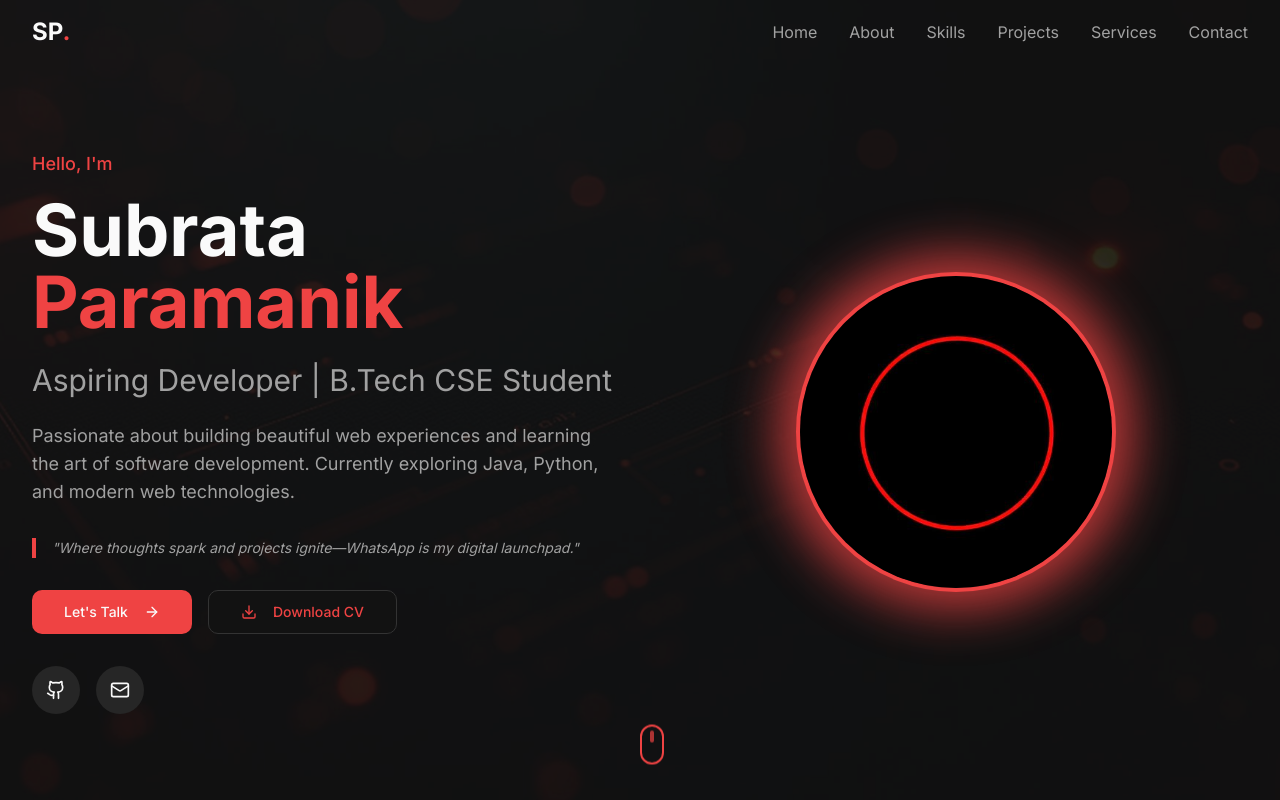
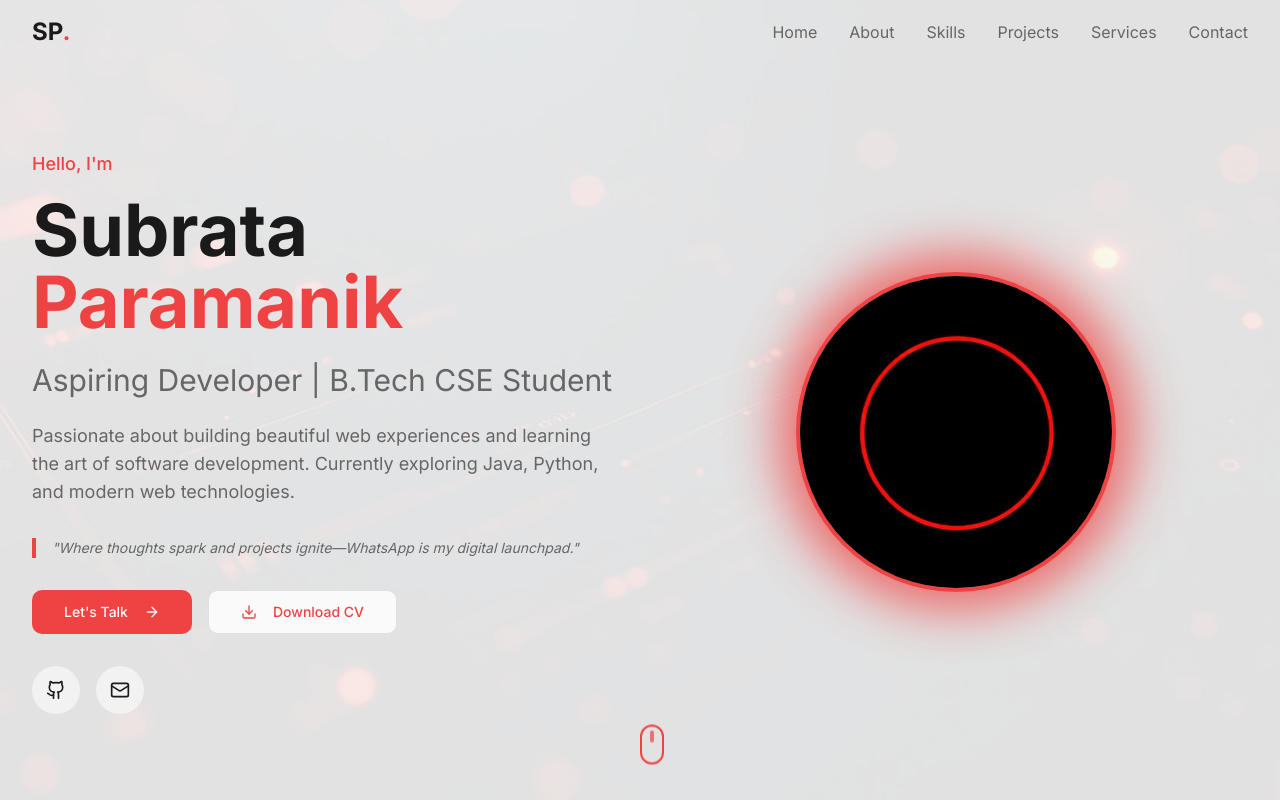
Before and after one commit to subrata-coder/portfolio-contactform, a React (Vite) app: page / in a window 1280 px wide. Shown: the top 800 px of the page. Built offline with nearby package versions, Linux system fonts and the light colour scheme; the HTML template or start-up script is replaced by a standard one.

Commit message:
Refactor: Switch to light theme
Update CSS variables and styles to implement a light theme for the website.

```diff
--- a/src/index.css
+++ b/src/index.css
@@ -8,23 +8,23 @@ All colors MUST be HSL.
 
 @layer base {
   :root {
-    --background: 0 0% 7%;
-    --foreground: 0 0% 98%;
+    --background: 0 0% 98%;
+    --foreground: 0 0% 10%;
 
-    --card: 0 0% 10%;
-    --card-foreground: 0 0% 98%;
+    --card: 0 0% 100%;
+    --card-foreground: 0 0% 10%;
 
-    --popover: 0 0% 10%;
-    --popover-foreground: 0 0% 98%;
+    --popover: 0 0% 100%;
+    --popover-foreground: 0 0% 10%;
 
     --primary: 0 84% 60%;
     --primary-foreground: 0 0% 98%;
 
-    --secondary: 0 0% 15%;
-    --secondary-foreground: 0 0% 98%;
+    --secondary: 0 0% 95%;
+    --secondary-foreground: 0 0% 10%;
 
-    --muted: 0 0% 20%;
-    --muted-foreground: 0 0% 63%;
+    --muted: 0 0% 90%;
+    --muted-foreground: 0 0% 40%;
 
     --accent: 0 84% 60%;
     --accent-foreground: 0 0% 98%;
@@ -32,16 +32,16 @@ All colors MUST be HSL.
     --destructive: 0 84% 60%;
     --destructive-foreground: 0 0% 98%;
 
-    --border: 0 0% 20%;
-    --input: 0 0% 20%;
+    --border: 0 0% 88%;
+    --input: 0 0% 88%;
     --ring: 0 84% 60%;
 
     --radius: 0.75rem;
 
     /* Custom portfolio tokens */
-    --gradient-primary: linear-gradient(135deg, hsl(0 84% 60% / 0.2), hsl(0 84% 60% / 0.05));
+    --gradient-primary: linear-gradient(135deg, hsl(0 84% 60% / 0.1), hsl(0 84% 60% / 0.02));
     --gradient-accent: linear-gradient(90deg, hsl(0 84% 60%), hsl(0 70% 50%));
-    --shadow-glow: 0 0 40px hsl(0 84% 60% / 0.3);
+    --shadow-glow: 0 0 40px hsl(0 84% 60% / 0.2);
     --transition-smooth: all 0.3s cubic-bezier(0.4, 0, 0.2, 1);
   }
 }
```
